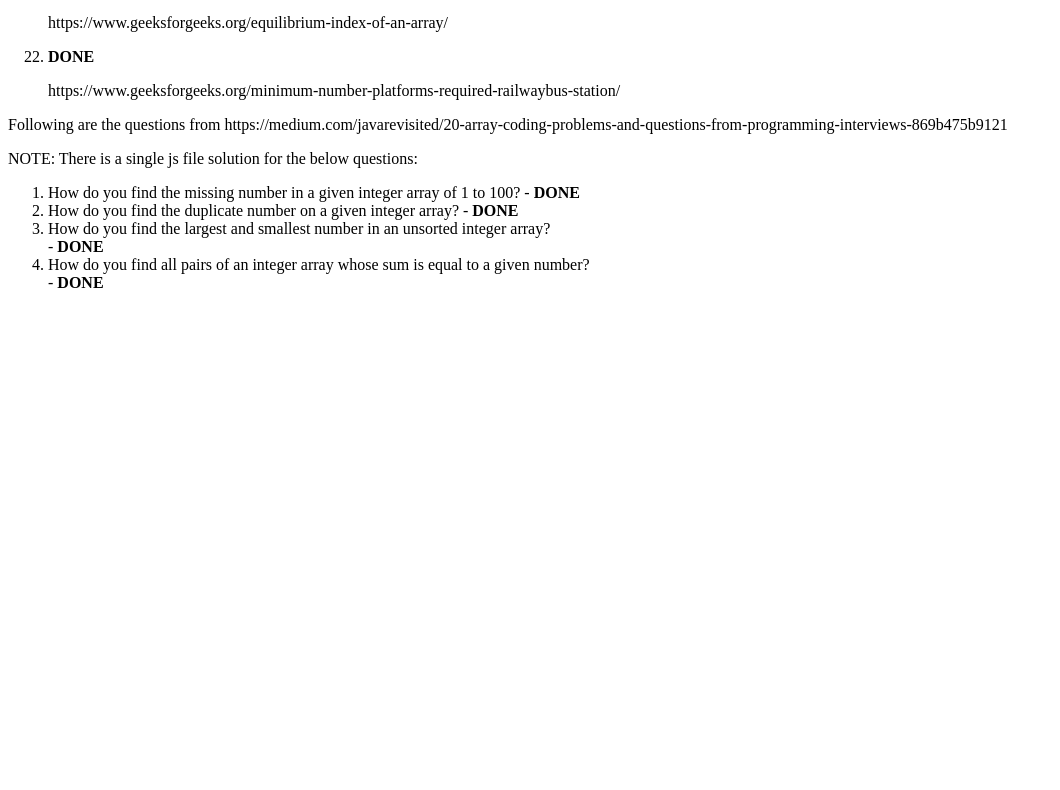
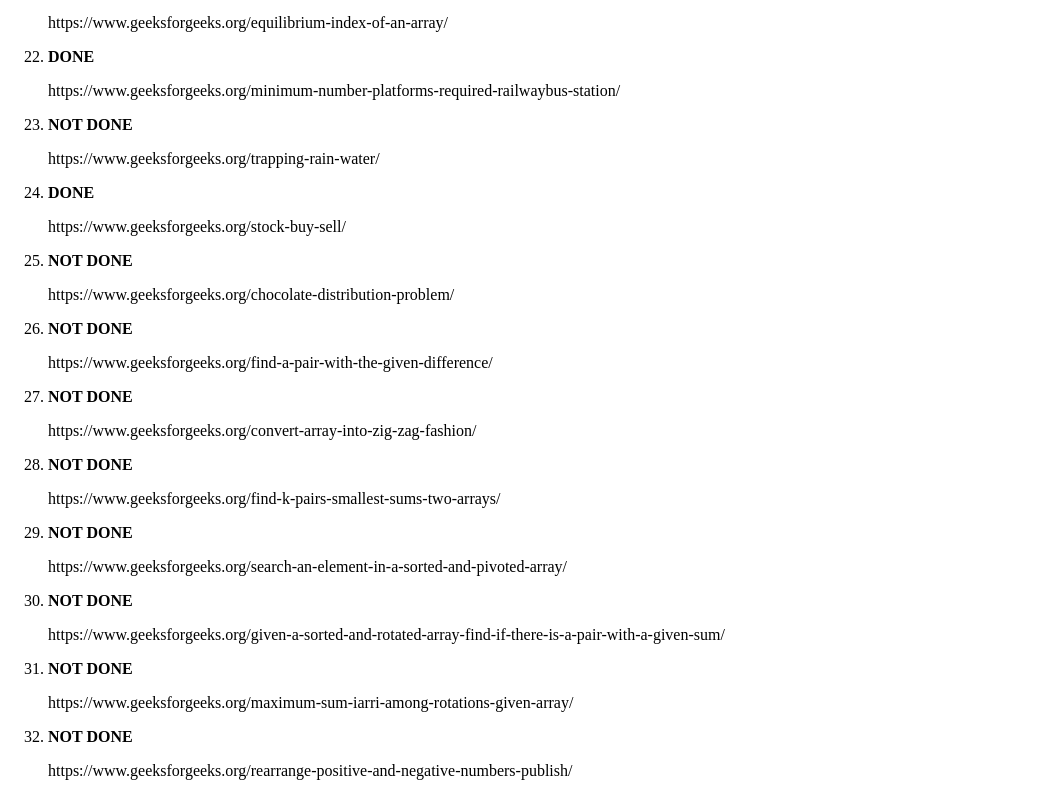
Before and after one commit to ranand16/interview-algo-practice, a plain HTML site: page index.html in a window 1280 px wide. Shown: the part 1850-2640 px from the top of the page, without its empty margins (0-1060 px from the left). Before the commit the page ends 2158 px from the top, so only its background shows below. Drawn offline with Linux system fonts and the light colour scheme.

Commit message:
chocolate distribution

```diff
--- /dev/null
+++ b/chocolateDistribution.js
@@ -0,0 +1,10 @@
+function chocolateDistribution(array, m){
+    if(!array.length) return 0
+    let min_diff = Number.MAX_SAFE_INTEGER;
+    array.sort((a,b)=>a-b)
+    console.log(array)
+    for(let i=0; i+m-1<array.length; i++) {
+        min_diff = (min_diff<(array[i+m-1]-array[i]))?min_diff:array[i+m-1]-array[i]
+    }
+    return min_diff
+}
--- a/index.html
+++ b/index.html
@@ -169,6 +169,46 @@
             <strong>DONE</strong>
             <p>https://www.geeksforgeeks.org/minimum-number-platforms-required-railwaybus-station/</p>
         </li>
+        <li>
+            <strong>NOT DONE</strong>
+            <p>https://www.geeksforgeeks.org/trapping-rain-water/</p>
+        </li>
+        <li>
+            <strong>DONE</strong>
+            <p>https://www.geeksforgeeks.org/stock-buy-sell/</p>
+        </li>
+        <li>
+            <strong>NOT DONE</strong>
+            <p>https://www.geeksforgeeks.org/chocolate-distribution-problem/</p>
+        </li>
+        <li>
+            <strong>NOT DONE</strong>
+            <p>https://www.geeksforgeeks.org/find-a-pair-with-the-given-difference/</p>
+        </li>
+        <li>
+            <strong>NOT DONE</strong>
+            <p>https://www.geeksforgeeks.org/convert-array-into-zig-zag-fashion/</p>
+        </li>
+        <li>
+            <strong>NOT DONE</strong>
+            <p>https://www.geeksforgeeks.org/find-k-pairs-smallest-sums-two-arrays/</p>
+        </li>
+        <li>
+            <strong>NOT DONE</strong>
+            <p>https://www.geeksforgeeks.org/search-an-element-in-a-sorted-and-pivoted-array/</p>
+        </li>
+        <li>
+            <strong>NOT DONE</strong>
+            <p>https://www.geeksforgeeks.org/given-a-sorted-and-rotated-array-find-if-there-is-a-pair-with-a-given-sum/</p>
+        </li>
+        <li>
+            <strong>NOT DONE</strong>
+            <p>https://www.geeksforgeeks.org/maximum-sum-iarri-among-rotations-given-array/</p>
+        </li>
+        <li>
+            <strong>NOT DONE</strong>
+            <p>https://www.geeksforgeeks.org/rearrange-positive-and-negative-numbers-publish/</p>
+        </li>
         </ol>
         <p>Following are the questions from https://medium.com/javarevisited/20-array-coding-problems-and-questions-from-programming-interviews-869b475b9121</p>
         <p>NOTE: There is a single js file solution for the below questions: </p>
@@ -213,6 +253,7 @@
 <script type="text/javascript" src ="minPlafromsReq.js"></script>
 <script type="text/javascript" src ="tappingRainWater.js"></script>
 <script type="text/javascript" src ="stockBuySell.js"></script>
+<script type="text/javascript" src ="chocolateDistribution.js"></script>
 
 <script type="text/javascript">
     // Trapping Rain Water
@@ -221,9 +262,15 @@
     // console.log(tappingRainWater([0, 1, 0, 2, 1, 0, 1, 3, 2, 1, 2, 1]))
 
     // stock buy or sell
-    console.log(stockBuySell([100, 180, 260, 310, 40, 535, 695, 300, 290, 190 ])); // 865
-    console.log(stockBuySell([100, 180, 160, 310, 340, 330, 360 ])); // 290
-    console.log(stockBuySell([100, 180, 160, 310, 340, 360, 350 ])); // 280
+    // console.log(stockBuySell([100, 180, 260, 310, 40, 535, 695, 300, 290, 190 ])); // 865
+    // console.log(stockBuySell([100, 180, 160, 310, 340, 330, 360 ])); // 290
+    // console.log(stockBuySell([100, 180, 160, 310, 340, 360, 350 ])); // 280
+
+    // chocolate distribution
+    // console.log(chocolateDistribution([7, 3, 2, 4, 9, 12, 56], 3))
+    // console.log(chocolateDistribution([3, 4, 1, 9, 56, 7, 9, 12], 5))
+    // console.log(chocolateDistribution([12, 4, 7, 9, 2, 23, 25, 41,30, 40, 28, 42, 30, 44, 48,43, 50], 7))
+
 
 </script>
 </html>
```
Also changed, not shown: tappingRainWater.js (+0 -16 lines).
